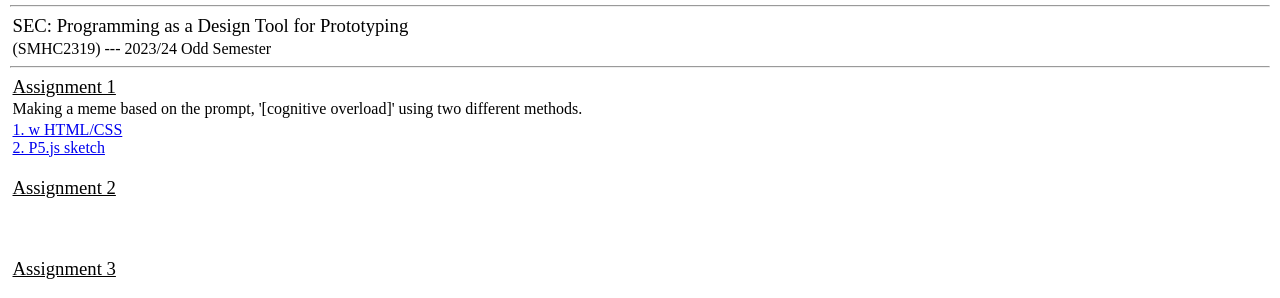
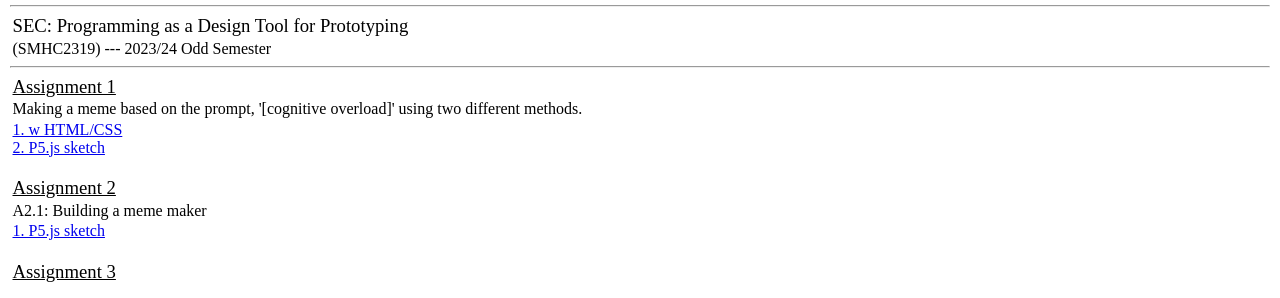
Before and after one commit to eera234/EeraDubey_ProgrammingAsPrototyping, a plain HTML site: page index.html in a window 1280 px wide. Shown: the part 73-371 px from the top of the page. Drawn offline with Linux system fonts and the light colour scheme.

Commit message:
Update index.html

```diff
--- a/index.html
+++ b/index.html
@@ -50,10 +50,8 @@
 
     <!-- A2 Details -->
     <h3><u>Assignment 2</u></h3>
-    <p></p>
-    <br>
-    <a href=""></a>
-
+    <p>A2.1: Building a meme maker</p>
+    <a href="https://editor.p5js.org/eera234/sketches/k5clNkhLB">1. P5.js sketch</a>
     <br>
     <br>
 
```
